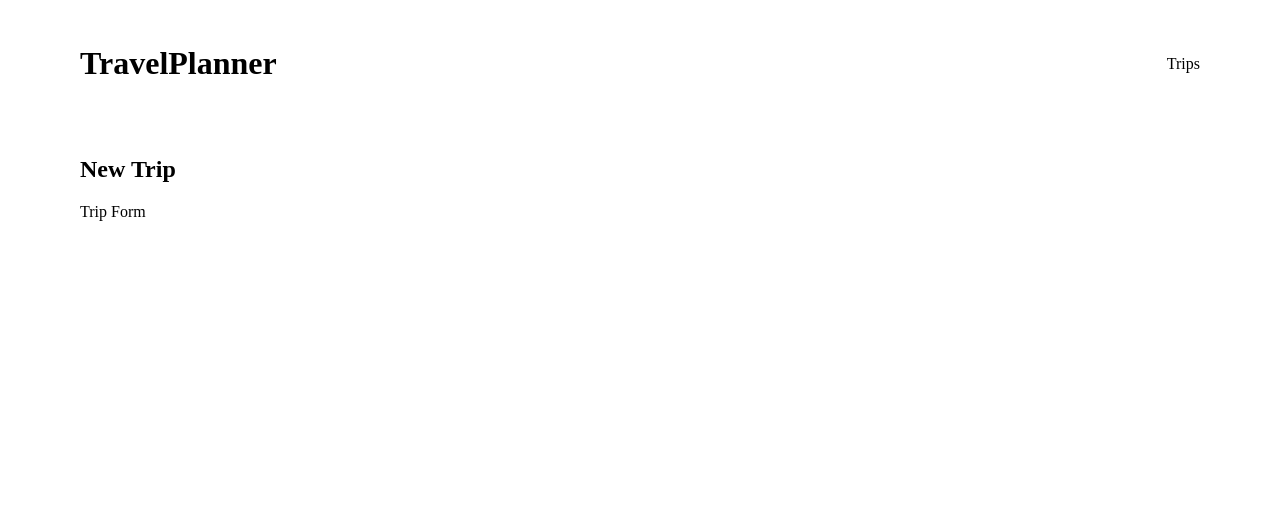
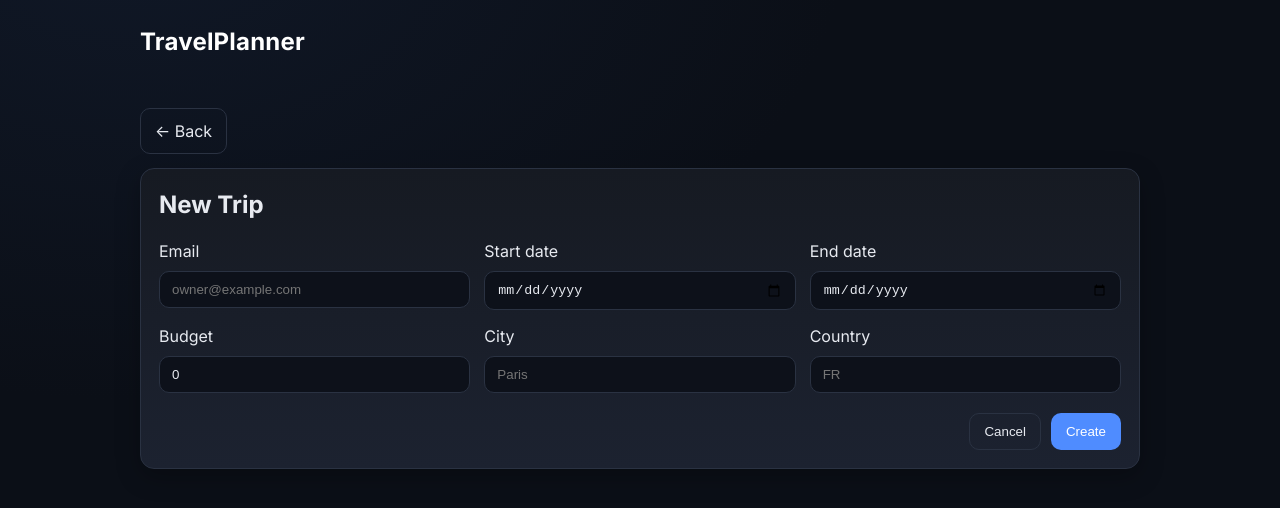
Before and after one commit to Ruwanthamadushan17/TravelPlannerWeb, an Angular app in the folder travel-planner-web/: page /trips/new in a window 1280 px wide. Shown: the top 508 px of the page. Built offline with nearby package versions, Linux system fonts and the light colour scheme.

Commit message:
Updated theme and style

```diff
--- a/travel-planner-web/src/app/app.component.html
+++ b/travel-planner-web/src/app/app.component.html
@@ -1,5 +1,9 @@
-<header class="shell">
-  <h1 class="brand"><a routerLink="/">TravelPlanner</a></h1>
-  <nav><a routerLink="/trips">Trips</a></nav>
+<header class="container">
+  <div class="nav">
+    <a routerLink="/" class="brand">TravelPlanner</a>
+  </div>
 </header>
-<main class="shell"><router-outlet></router-outlet></main>
+
+<main class="container">
+  <router-outlet></router-outlet>
+</main>
--- a/travel-planner-web/src/app/app.component.scss
+++ b/travel-planner-web/src/app/app.component.scss
@@ -1,4 +1,7 @@
 :host { display:block; }
-.shell { max-width:1120px; margin:0 auto; padding:1rem; }
-header { display:flex; justify-content:space-between; align-items:center; }
-nav a { margin-left:1rem; }
+
+.nav { display:flex; align-items:center; justify-content:space-between; }
+.brand {
+  font-weight: 700; font-size: 24px; letter-spacing:.2px; color:#fff; text-decoration:none;
+}
+nav { display:flex; gap:10px; }
--- a/travel-planner-web/src/app/features/trips/trip-form.component.html
+++ b/travel-planner-web/src/app/features/trips/trip-form.component.html
@@ -1,2 +1,42 @@
-<h2>New Trip</h2>
-<p>Trip Form</p>
+<a routerLink="/trips" class="btn btn-ghost">← Back</a>
+
+<section class="card stack" style="margin-top:14px">
+  <h2 style="margin:0">New Trip</h2>
+
+  <form [formGroup]="form" (ngSubmit)="submit()" class="form-grid">
+    <label>
+      <span>Email</span>
+      <input type="email" formControlName="ownerEmail" placeholder="owner@example.com"/>
+    </label>
+
+    <label>
+      <span>Start date</span>
+      <input type="date" formControlName="startDate"/>
+    </label>
+
+    <label>
+      <span>End date</span>
+      <input type="date" formControlName="endDate"/>
+    </label>
+
+    <label>
+      <span>Budget</span>
+      <input type="number" formControlName="budget" min="0" step="50"/>
+    </label>
+
+    <label>
+      <span>City</span>
+      <input formControlName="city" placeholder="Paris"/>
+    </label>
+
+    <label>
+      <span>Country</span>
+      <input formControlName="country" placeholder="FR"/>
+    </label>
+
+    <div class="actions">
+      <button type="button" class="btn btn-ghost" routerLink="/trips">Cancel</button>
+      <button type="submit" class="btn btn-primary" [disabled]="form.invalid || form.pending">Create</button>
+    </div>
+  </form>
+</section>
--- /dev/null
+++ b/travel-planner-web/src/app/features/trips/trip-form.component.scss
@@ -0,0 +1,12 @@
+.form-grid{
+  display:grid; gap:14px;
+  grid-template-columns: repeat(auto-fit, minmax(240px, 1fr));
+}
+label { display:flex; flex-direction:column; gap:8px; }
+input {
+  background: #0d111a; color: var(--text);
+  border: 1px solid var(--border); border-radius: 10px;
+  padding: 10px 12px; outline: none;
+}
+input:focus { border-color: #3b465a; }
+.actions { grid-column: 1 / -1; display:flex; justify-content:flex-end; gap:10px; margin-top: 6px; }
--- a/travel-planner-web/src/app/features/trips/trip-form.component.ts
+++ b/travel-planner-web/src/app/features/trips/trip-form.component.ts
@@ -1,8 +1,28 @@
-import { Component } from '@angular/core';
+import { Component, inject } from '@angular/core';
+import { ReactiveFormsModule, FormBuilder, Validators } from '@angular/forms';
+import { Router, RouterLink } from '@angular/router';
+import { TripService } from '../../core/services/trip.service';
 
 @Component({
   standalone: true,
   selector: 'tp-trip-form',
+  imports: [ReactiveFormsModule, RouterLink],
   templateUrl: './trip-form.component.html',
+  styleUrls: ['./trip-form.component.scss']
 })
-export class TripFormComponent {}
+export class TripFormComponent {
+  private fb = inject(FormBuilder);
+  private trips = inject(TripService);
+  private router = inject(Router);
+
+  form = this.fb.nonNullable.group({
+    ownerEmail: ['', [Validators.required, Validators.email]],
+    startDate: ['', Validators.required],
+    endDate:   ['', Validators.required],
+    budget:    0,
+    city:      ['', Validators.required],
+    country:   ['', Validators.required],
+  });
+
+  submit() { }
+}
--- a/travel-planner-web/src/app/features/trips/trips-list.component.html
+++ b/travel-planner-web/src/app/features/trips/trips-list.component.html
@@ -1,18 +1,23 @@
-<h2>Trips</h2>
-<p><a routerLink="/trips/new">Create a trip</a></p>
+<div class="stack">
+  <div class="card">
+    <div style="display:flex; align-items:center; justify-content:space-between; gap:12px;">
+      <h2 style="margin:0">Trips</h2>
+      <a routerLink="/trips/new" class="btn btn-primary">＋ Create a trip</a>
+    </div>
 
-<ng-container *ngIf="trips$ | async as trips; else loading">
-  <p *ngIf="error" class="error">{{ error }}</p>
-  <p *ngIf="!error && trips.length === 0">No trips yet.</p>
-  <ul *ngIf="!error && trips.length">
-    <li *ngFor="let t of trips">
-      <a [routerLink]="['/trips', t.id]">
-        {{ t.destinations?.[0]?.city || 'Trip' }} •
-        {{ t.startDate | date:'mediumDate' }} - {{ t.endDate | date:'mediumDate' }} •
-        {{ t.budget | currency:'GBP':'symbol-narrow' }}
-      </a>
-    </li>
-  </ul>
-  </ng-container>
+    <p *ngIf="error" class="muted" style="margin-top:12px">{{ error }}</p>
+    <p *ngIf="!error && (trips$ | async)?.length === 0" class="muted" style="margin-top:12px">No trips yet.</p>
 
-<ng-template #loading>Loading trips…</ng-template>
+    <div *ngIf="trips$ | async as trips" class="grid">
+      <article *ngFor="let t of trips" class="trip card">
+        <a [routerLink]="['/trips', t.id]" class="title">
+          {{ t.destinations[0]?.city ?? 'Trip' }}
+        </a>
+        <div class="meta muted">
+          {{ t.startDate | date:'mediumDate' }} → {{ t.endDate | date:'mediumDate' }}
+          <span class="badge">Budget {{ t.budget | currency:'GBP':'symbol-narrow' }}</span>
+        </div>
+      </article>
+    </div>
+  </div>
+</div>
--- /dev/null
+++ b/travel-planner-web/src/app/features/trips/trips-list.component.scss
@@ -0,0 +1,8 @@
+.grid {
+  display:grid;
+  grid-template-columns: repeat(auto-fit, minmax(260px, 1fr));
+  gap: 14px;
+  margin-top: 14px;
+}
+.trip .title { color:#fff; font-weight:600; }
+.trip .meta { margin-top: 8px; display:flex; gap:10px; flex-wrap:wrap; }
--- a/travel-planner-web/src/index.html
+++ b/travel-planner-web/src/index.html
@@ -11,3 +11,6 @@
   <app-root></app-root>
 </body>
 </html>
+<link rel="preconnect" href="https://fonts.googleapis.com">
+<link rel="preconnect" href="https://fonts.gstatic.com" crossorigin>
+<link href="https://fonts.googleapis.com/css2?family=Inter:wght@400;600;700&display=swap" rel="stylesheet">
--- a/travel-planner-web/src/styles.scss
+++ b/travel-planner-web/src/styles.scss
@@ -1 +1,52 @@
-/* You can add global styles to this file, and also import other style files */
+:root{
+  --bg: #0f1115;
+  --surface: #161a22;
+  --surface-2: #1c2230;
+  --text: #e7eaf0;
+  --muted: #9aa3b2;
+  --primary: #4f8cff;
+  --primary-contrast: #0b1220;
+  --border: #2a3242;
+  --success: #1db954;
+  --danger: #ff5252;
+  --radius: 14px;
+  --shadow: 0 8px 24px rgba(0,0,0,.25);
+  --space: 16px;
+}
+
+* { box-sizing: border-box; }
+html, body { height: 100%; }
+body {
+  margin: 0;
+  background: radial-gradient(1200px 800px at 10% -10%, #101827 0%, #0b0f17 60%) fixed, var(--bg);
+  color: var(--text);
+  font: 400 16px/1.5 'Inter', system-ui, -apple-system, Segoe UI, Roboto, Arial, sans-serif;
+}
+
+.container { max-width: 1040px; margin: 0 auto; padding: 24px 20px; }
+.stack > * + * { margin-top: var(--space); }
+
+.card {
+  background: linear-gradient(180deg, var(--surface) 0%, var(--surface-2) 100%);
+  border: 1px solid var(--border);
+  border-radius: var(--radius);
+  box-shadow: var(--shadow);
+  padding: 18px;
+}
+
+.btn {
+  display: inline-flex; align-items: center; gap: 8px;
+  padding: 10px 14px; border-radius: 10px; text-decoration: none;
+  border: 1px solid var(--border); color: var(--text);
+  transition: transform .04s ease, background .15s ease, border-color .15s ease;
+}
+.btn:active { transform: translateY(1px); }
+.btn-primary { background: var(--primary); color: #fff; border-color: transparent; }
+.btn-ghost   { background: transparent; }
+.btn:hover   { border-color: #3b465a; }
+
+a { color: var(--primary); text-decoration: none; }
+a:hover { text-decoration: underline; }
+
+.muted { color: var(--muted); }
+.badge { padding: 2px 8px; border-radius: 999px; background: #263149; color:#bcd2ff; font-size: 12px; }
```
